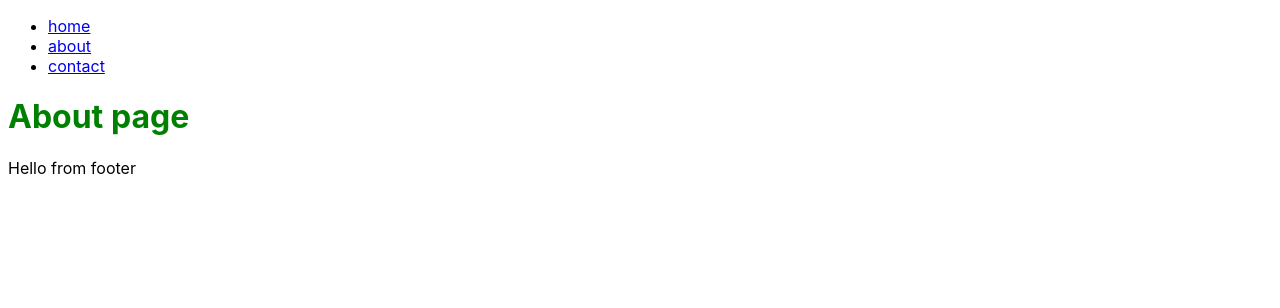
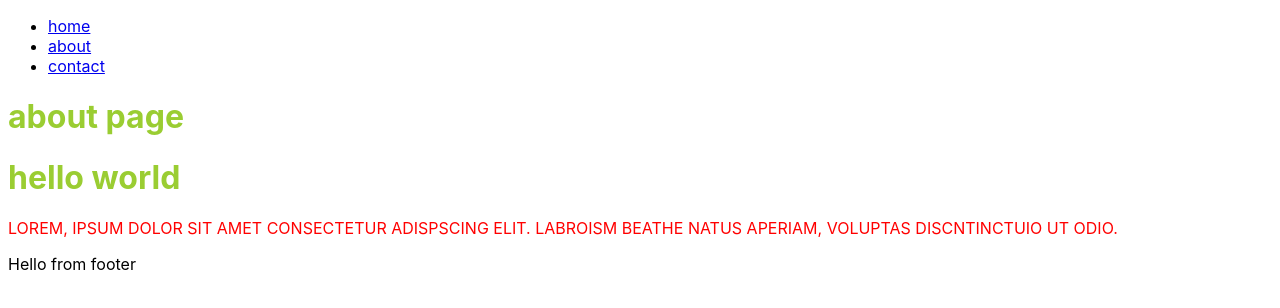
Before and after one commit to nickfuentes/gatsby-recipe-app, a Gatsby site: page /about in a window 1280 px wide. Built offline with nearby package versions, Linux system fonts and the light colour scheme; Gatsby itself is replaced by a stand-in of ours.

Commit message:
Added css modules for styling. And added them to the index and about pages.

```diff
--- /dev/null
+++ b/src/examples/about.module.css
@@ -0,0 +1,11 @@
+.page {
+  color: red;
+}
+
+.page h1 {
+  color: yellowgreen;
+}
+
+.text {
+  text-transform: uppercase;
+}
--- /dev/null
+++ b/src/examples/home.module.css
@@ -0,0 +1,11 @@
+.page {
+  color: blue;
+}
+
+.page h1 {
+  color: blueviolet;
+}
+
+.text {
+  text-transform: capitalize;
+}
--- a/src/pages/about.js
+++ b/src/pages/about.js
@@ -1,12 +1,18 @@
 import React from "react"
 
 import Layout from "../components/Layout"
+import { page, text } from "../examples/about.module.css"
 
 const about = () => {
   return (
     <Layout>
-      <div className="about-heading">
-        <h1>About page</h1>
+      <div className={page}>
+        <h1>about page</h1>
+        <h1>hello world</h1>
+        <p className={text}>
+          Lorem, ipsum dolor sit amet consectetur adispscing elit. Labroism
+          beathe natus aperiam, voluptas discntinctuio ut odio.
+        </p>
       </div>
     </Layout>
   )
```
Also changed, not shown: src/pages/index.js (+6 -1 lines).
